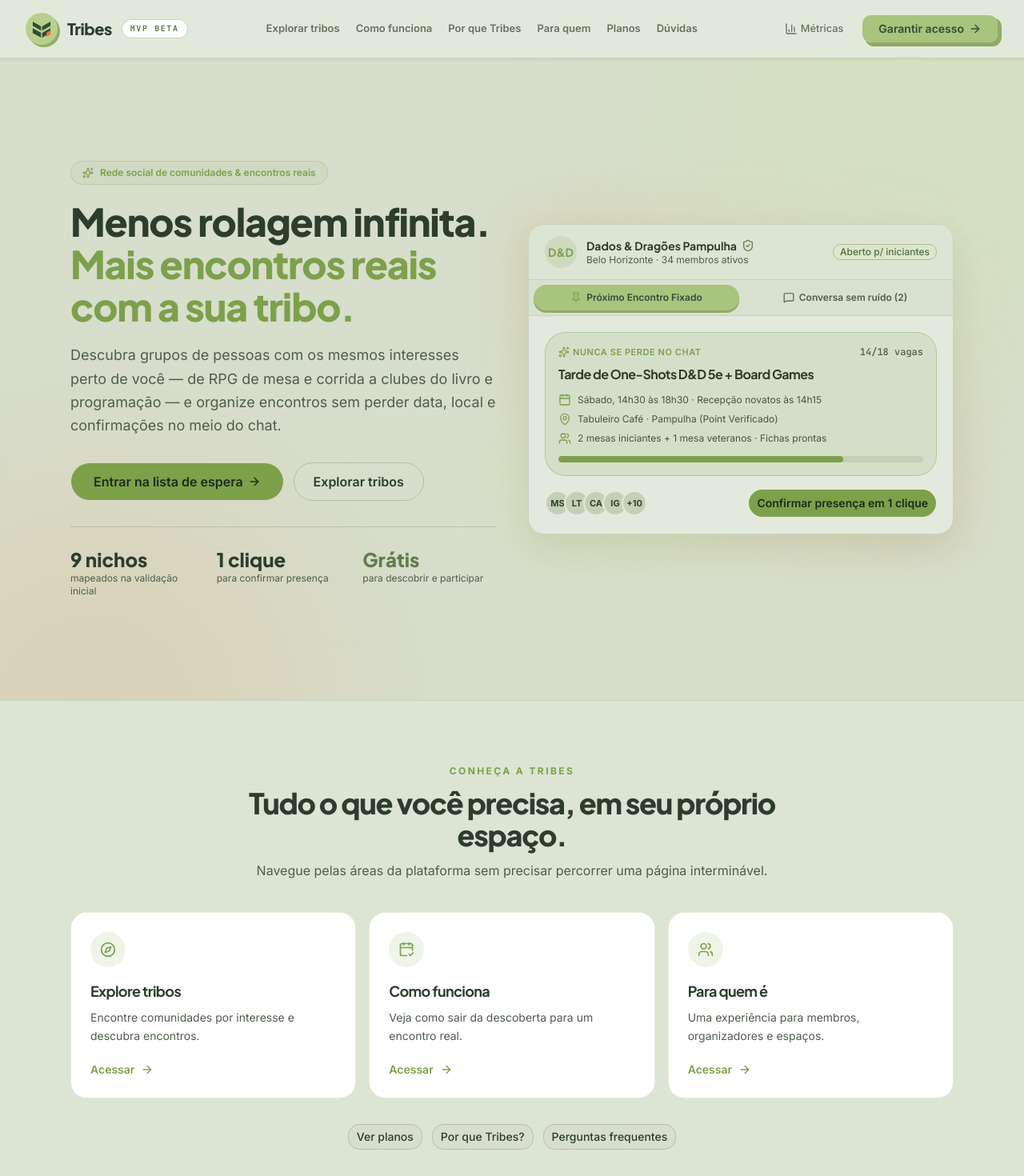
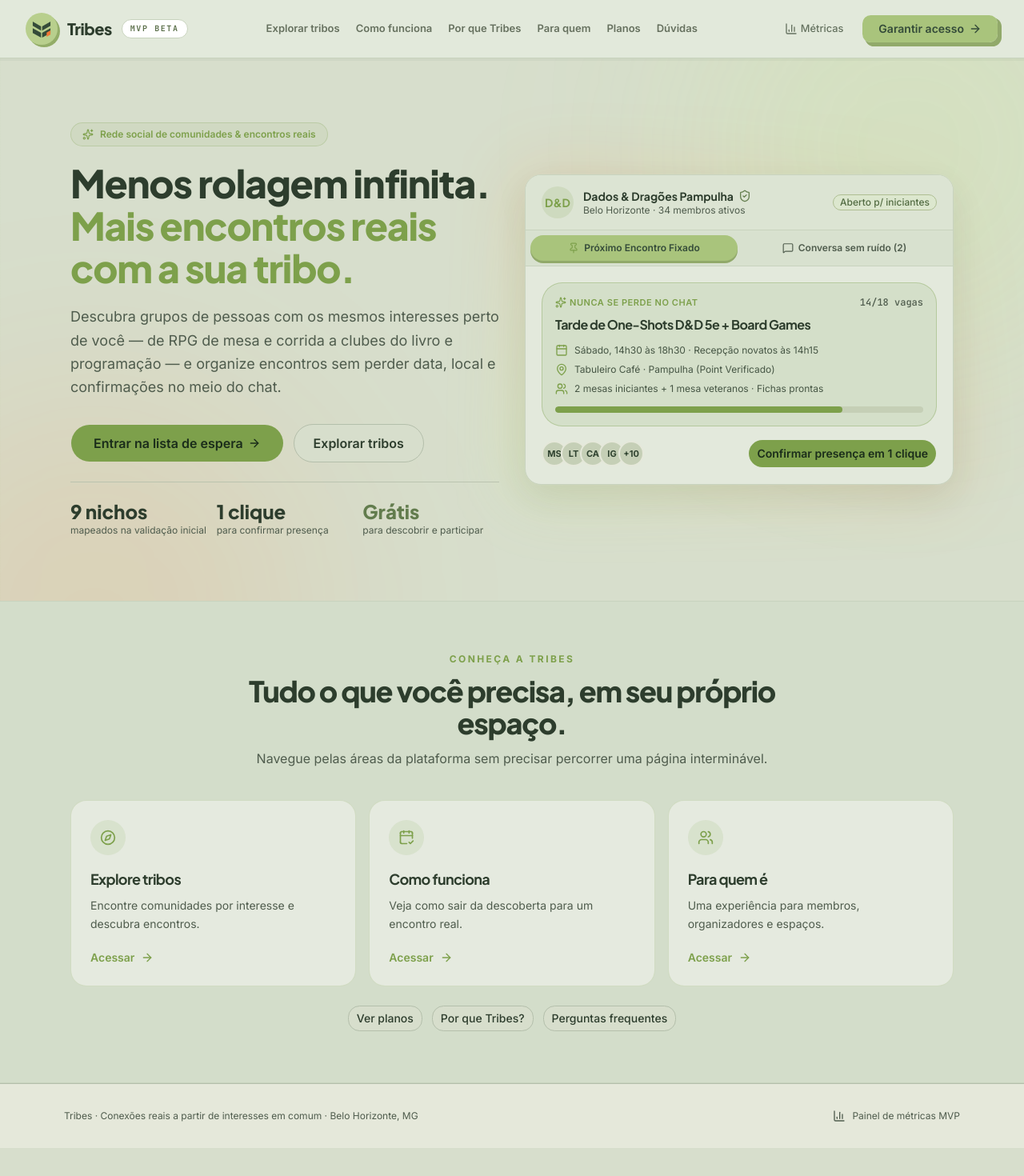
Before and after one commit to ArthurG12/Tribes, a Next.js app: page / in a window 1280 px wide. Shown: the top 1470 px of the page at 80% size. After the commit the page ends 1435 px from the top, so only its background shows below. Built offline with nearby package versions, Linux system fonts and the light colour scheme.

Commit message:
Reduce homepage vertical gaps and compact hero

```diff
--- a/src/app/page.tsx
+++ b/src/app/page.tsx
@@ -17,10 +17,10 @@ export default function TribesLandingPage() {
     <div className="flex min-h-screen flex-col">
       <Navbar />
       <main className="flex-1">
-        <section className="relative isolate overflow-hidden py-20 sm:py-28 lg:py-32">
+        <section className="relative isolate overflow-hidden py-12 sm:py-16 lg:py-20">
           <div aria-hidden="true" className="pointer-events-none absolute -top-40 right-[-10%] -z-10 h-[34rem] w-[34rem] rounded-full bg-[#c4f36a]/12 blur-[130px]" />
           <div aria-hidden="true" className="pointer-events-none absolute bottom-[-18rem] left-[-12%] -z-10 h-[34rem] w-[34rem] rounded-full bg-orange-500/10 blur-[130px]" />
-          <div className="mx-auto grid max-w-6xl items-center gap-12 px-4 sm:px-6 lg:grid-cols-12 lg:gap-10">
+          <div className="mx-auto grid max-w-6xl items-center gap-8 px-4 sm:px-6 lg:grid-cols-12 lg:gap-8">
             <div className="lg:col-span-6">
               <div className="inline-flex items-center gap-2 rounded-full border border-primary/25 bg-primary/8 px-3.5 py-1.5 text-xs font-semibold text-primary">
                 <Sparkles className="size-3.5" /> Rede social de comunidades & encontros reais
@@ -39,7 +39,7 @@ export default function TribesLandingPage() {
                   Explorar tribos
                 </Button>
               </div>
-              <div className="mt-8 grid grid-cols-3 gap-4 border-t border-border/80 pt-6">
+              <div className="mt-6 grid grid-cols-3 gap-3 border-t border-border/80 pt-5">
                 <div><p className="font-heading text-xl font-extrabold text-foreground sm:text-2xl">9 nichos</p><p className="text-xs text-muted-foreground">mapeados na validação inicial</p></div>
                 <div><p className="font-heading text-xl font-extrabold text-foreground sm:text-2xl">1 clique</p><p className="text-xs text-muted-foreground">para confirmar presença</p></div>
                 <div><p className="font-heading text-xl font-extrabold text-[#627c4d] sm:text-2xl">Grátis</p><p className="text-xs text-muted-foreground">para descobrir e participar</p></div>
@@ -48,7 +48,7 @@ export default function TribesLandingPage() {
             <div className="lg:col-span-6"><HeroMockup /></div>
           </div>
         </section>
-        <section className="border-y border-[#c8d3be] bg-[#dce4d3] py-16 sm:py-20">
+        <section className="border-y border-[#c8d3be] bg-[#d3ddca] py-12 sm:py-16">
           <div className="mx-auto max-w-6xl px-4 sm:px-6">
             <div className="mx-auto max-w-2xl text-center">
               <p className="text-xs font-bold uppercase tracking-[0.2em] text-primary">Conheça a Tribes</p>
@@ -57,7 +57,7 @@ export default function TribesLandingPage() {
             </div>
             <div className="mt-10 grid gap-4 md:grid-cols-3">
               {destinations.map(({ href, icon: Icon, title, description }) => (
-                <Link key={href} href={href} className="group rounded-xl border border-primary/20 bg-white p-6 transition-all hover:-translate-y-1 hover:border-primary/60 hover:bg-[#e1e8d8]">
+                <Link key={href} href={href} className="group rounded-xl border border-primary/20 bg-[#e5eadf] p-6 transition-all hover:-translate-y-1 hover:border-primary/60 hover:bg-[#dce4d3]">
                   <span className="flex size-11 items-center justify-center rounded-2xl bg-primary/12 text-primary"><Icon className="size-5" /></span>
                   <h3 className="mt-4 font-heading text-lg font-bold text-foreground">{title}</h3>
                   <p className="mt-2 text-sm leading-relaxed text-muted-foreground">{description}</p>
@@ -65,7 +65,7 @@ export default function TribesLandingPage() {
                 </Link>
               ))}
             </div>
-            <div className="mt-8 flex flex-wrap justify-center gap-3">
+            <div className="mt-6 flex flex-wrap justify-center gap-3">
               <Button variant="outline" render={<Link href="/planos" />}>Ver planos</Button>
               <Button variant="outline" render={<Link href="/sobre" />}>Por que Tribes?</Button>
               <Button variant="outline" render={<Link href="/faq" />}>Perguntas frequentes</Button>
```
